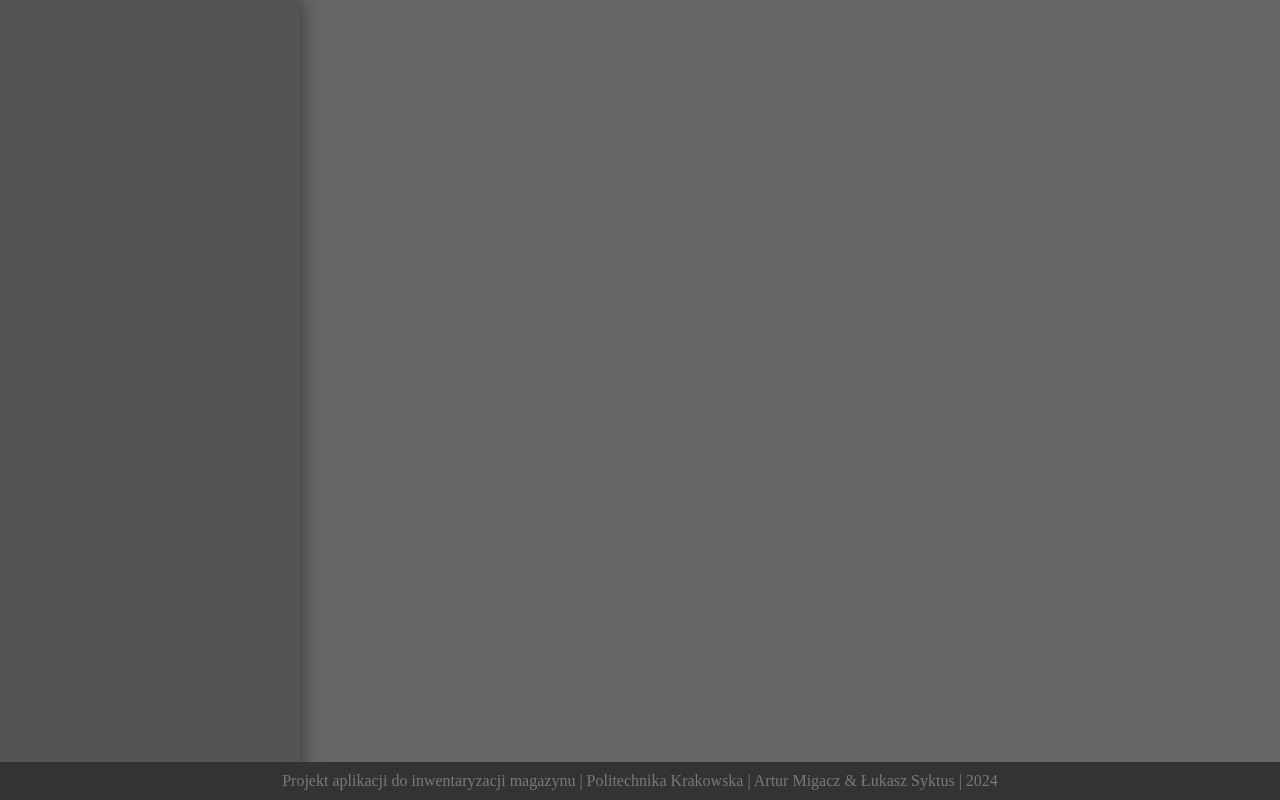
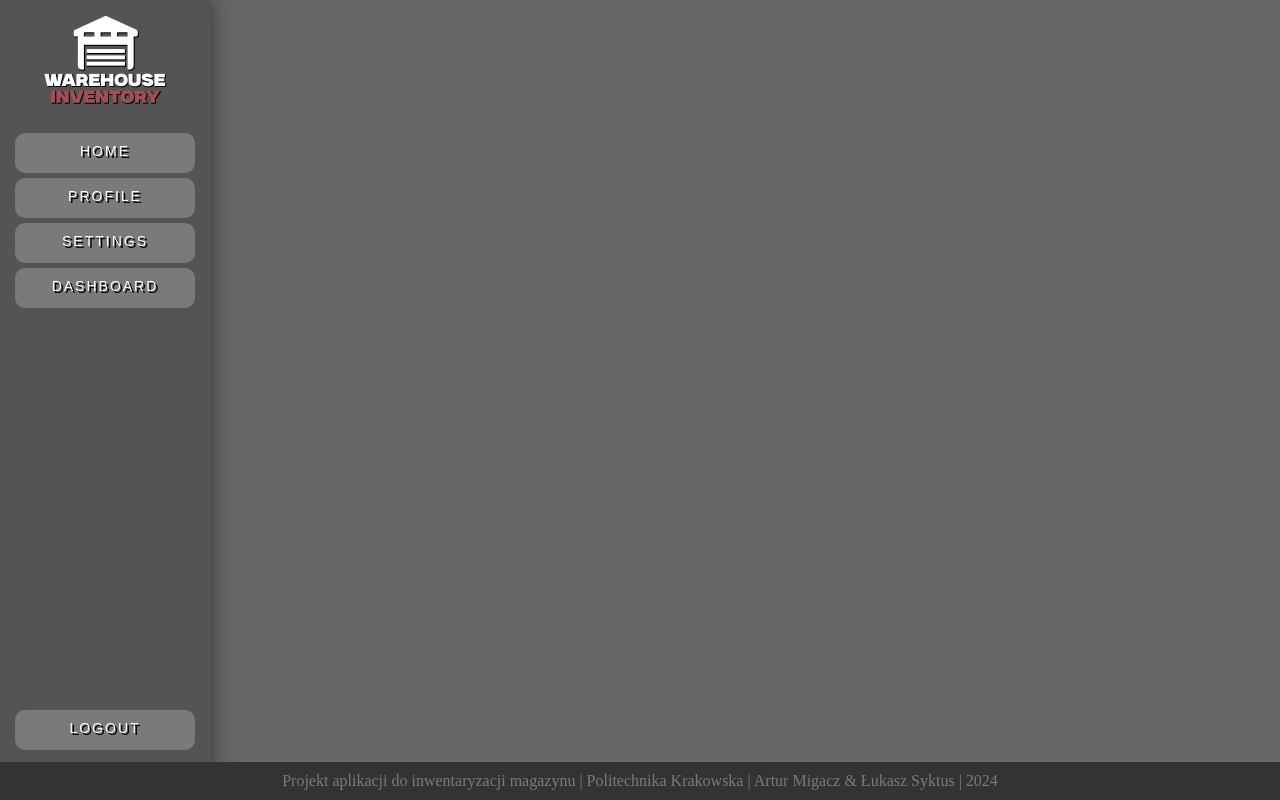
Before and after one commit to Atyxon/warehouse_inventory, a Django app: page / in a window 1280 px wide. Run offline with Django 5.2, Linux system fonts and the light colour scheme.

Commit message:
added logo, added custom font, created side panel layout

```diff
--- a/static_files/style.css
+++ b/static_files/style.css
@@ -1,11 +1,47 @@
+@font-face {
+    font-family: 'Milker';
+    src: url("{% static 'Milker.otf' %}") format('otf');
+    font-weight: normal;
+}
 .rectangle {
-    width: 300px;
+    font-family: 'Milker', sans-serif;
+    text-shadow: 2px 2px black;
+    width: 210px;
     height: 100vh;
     background-color: #545454;
     position: fixed;
     top: 0;
     left: 0;
     box-shadow: 0px 0px 20px rgba(0, 0, 0, 0.5);
+}
+.logo {
+    display: block;
+    margin-left: auto;
+    margin-right: auto;
+}
+.text_center {
+    padding: 10px;
+    letter-spacing: 2px;
+    font-size: 14px;
+    text-align: center;
+}
+.panel_button {
+    display: block;
+    margin-left: auto;
+    margin-right: auto;
+    width: 180px;
+    height: 40px;
+    background-color: #7a7a7a;
+    border-radius: 10px;
+    margin-bottom: 5px;
+    margin-top: 5px;
+    color: white;
+}
+.panel_button_logout {
+    position: absolute;
+    bottom: 0;
+    margin-bottom: 50px;
+    margin-left: 15px;
 }
 body{
     background-color: #666666;
--- a/templates/index.html
+++ b/templates/index.html
@@ -4,11 +4,19 @@
 <head>
     <meta charset="UTF-8">
     <meta name="viewport" content="width=device-width, initial-scale=1.0">
-    <title>Static Rectangle and Footer</title>
-    <link rel="stylesheet" href="{% static 'style.css' %}"> <!-- Link to external CSS file -->
+    <title>Warehouse Inventory</title>
+    <link rel="shortcut icon" type="image/png" href="{% static 'warehouse_favico.png' %}" >
+    <link rel="stylesheet" href="{% static 'style.css' %}">
 </head>
 <body>
-    <div class="rectangle"></div>
+    <div class="rectangle">
+        <img src="{% static 'warehouse_logo_white.png' %}" height="128" width="128" class="logo">
+        <div class="panel_button"><div class="text_center">HOME</div></div>
+        <div class="panel_button"><div class="text_center">PROFILE</div></div>
+        <div class="panel_button"><div class="text_center">SETTINGS</div></div>
+        <div class="panel_button"><div class="text_center">DASHBOARD</div></div>
+        <div class="panel_button panel_button_logout"><div class="text_center">LOGOUT</div></div>
+    </div>
     <footer>Projekt aplikacji do inwentaryzacji magazynu  |  Politechnika Krakowska  |  Artur Migacz & Łukasz Syktus  |  2024</footer>
 </body>
 </html>
```
Also changed, not shown: static_files/Milker.otf (added), static_files/warehouse_favico.png (added), static_files/warehouse_logo_black.png (added), static_files/warehouse_logo_white.png (added).
